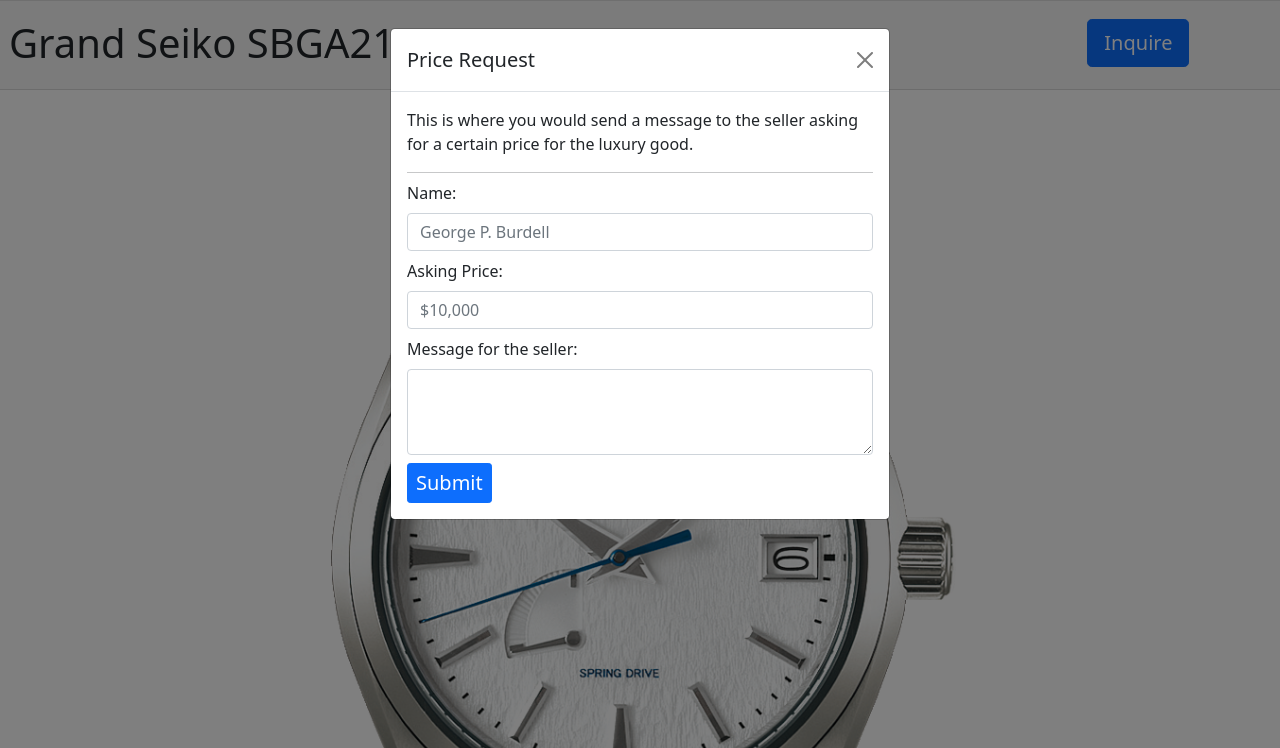
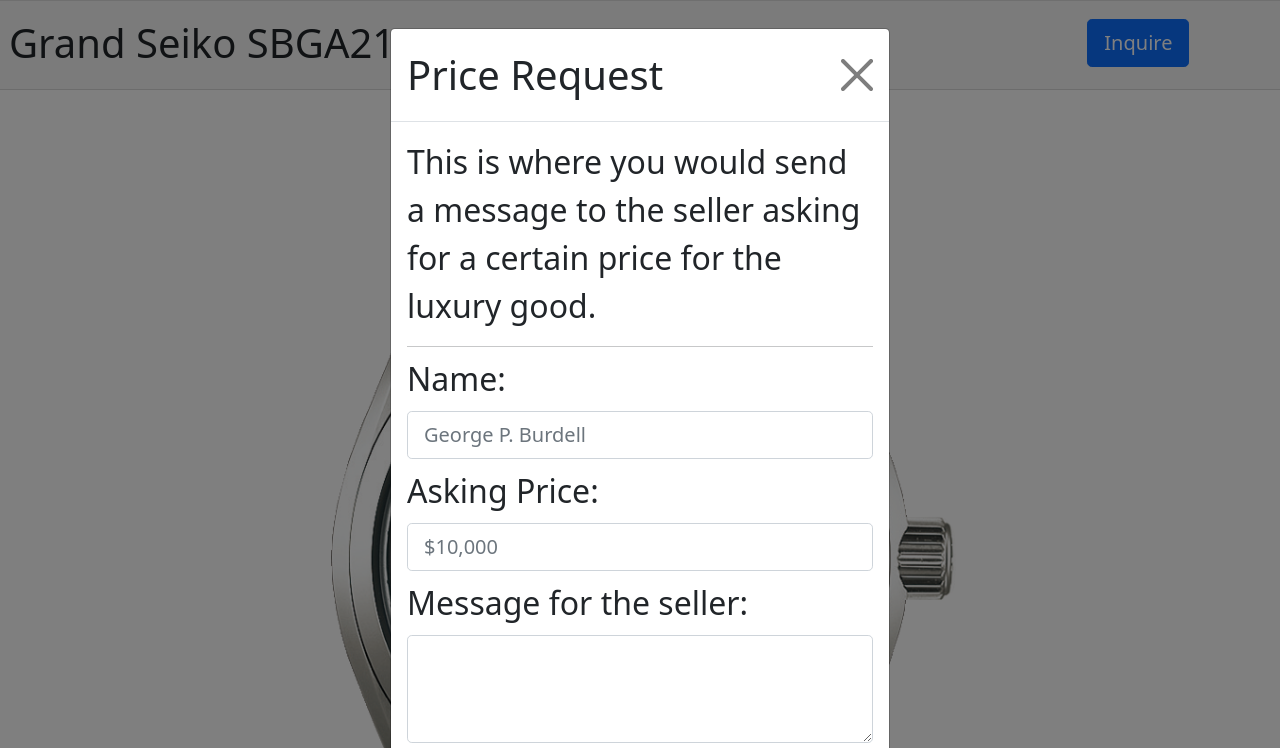
Before and after one commit to authenticatedmarket/authenticatedmarket.github.io, a plain HTML site: page Question1.html in a window 1280 px wide. Both pictures are taken after a click on the button "Inquire". Shown: the top 748 px of the page. Drawn offline with nearby package versions, Linux system fonts and the light colour scheme.

Commit message:
Update Question1.html

```diff
--- a/Question1.html
+++ b/Question1.html
@@ -58,11 +58,11 @@
 
 
 
-          <div class="modal fade" id="exampleModal1" tabindex="-1" aria-labelledby="exampleModalLabel" aria-hidden="true">
+          <div class="modal fade fs-2" id="exampleModal1" tabindex="-1" aria-labelledby="exampleModalLabel" aria-hidden="true">
             <div class="modal-dialog">
               <div class="modal-content">
                 <div class="modal-header">
-                  <h5 class="modal-title" id="exampleModalLabel">Price Request</h5>
+                  <h5 class="modal-title fs-1" id="exampleModalLabel">Price Request</h5>
                   <button type="button" class="btn-close" data-bs-dismiss="modal" aria-label="Close"></button>
                 </div>
                 <div class="modal-body">
@@ -70,22 +70,22 @@
                   <hr class="mb-0">
                   <form>
                     <label for="exampleFormControlInput1" class="form-label pt-2">Name:</label>
-            <input type="email" class="form-control form-control-md" id="exampleFormControlInput1" placeholder="George P. Burdell">
+            <input type="email" class="form-control form-control-lg" id="exampleFormControlInput1" placeholder="George P. Burdell">
             <label for="exampleFormControlInput1" class="form-label pt-2">Asking Price:</label>
-            <input type="email" class="form-control form-control-md" id="exampleFormControlInput1" placeholder="$10,000">
+            <input type="email" class="form-control form-control-lg" id="exampleFormControlInput1" placeholder="$10,000">
             <label for="exampleFormControlTextarea1" class="form-label pt-2">Message for the seller:</label>
-            <textarea class="form-control" id="exampleFormControlTextarea1" rows="3"></textarea>
-            <button type="button" class="btn btn-sm btn-primary mt-2 fs-5">Submit</button>
+            <textarea class="form-control form-control-lg" id="exampleFormControlTextarea1" rows="3"></textarea>
+            <button type="button" class="btn btn-lg btn-primary mt-2 fs-5">Submit</button>
                   </form>
                 </div>
               </div>
             </div>
           </div>
-        <div class="modal fade" id="exampleModal" tabindex="-1" aria-labelledby="exampleModalLabel" aria-hidden="true">
+        <div class="modal fade fs-2" id="exampleModal" tabindex="-1" aria-labelledby="exampleModalLabel" aria-hidden="true">
             <div class="modal-dialog">
               <div class="modal-content">
                 <div class="modal-header">
-                  <h5 class="modal-title" id="exampleModalLabel">NFT Authentication Information</h5>
+                  <h5 class="modal-title fs-1" id="exampleModalLabel">NFT Authentication Information</h5>
                   <button type="button" class="btn-close" data-bs-dismiss="modal" aria-label="Close"></button>
                 </div>
                 <div class="modal-body">
```
